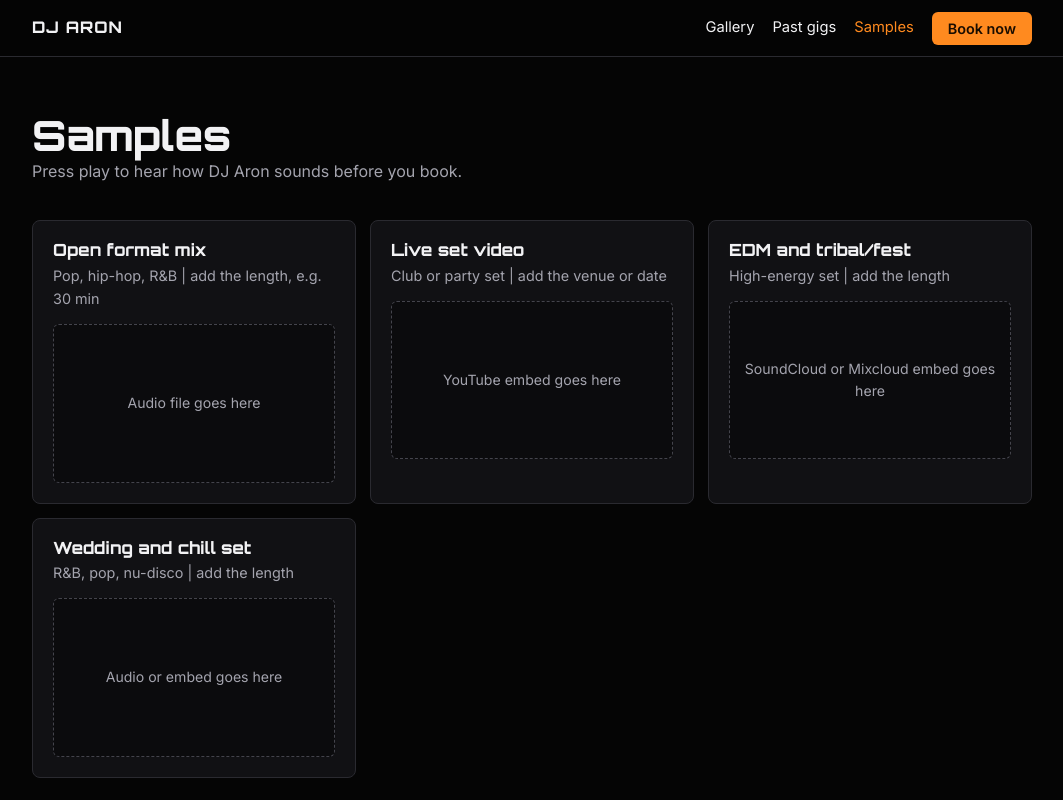
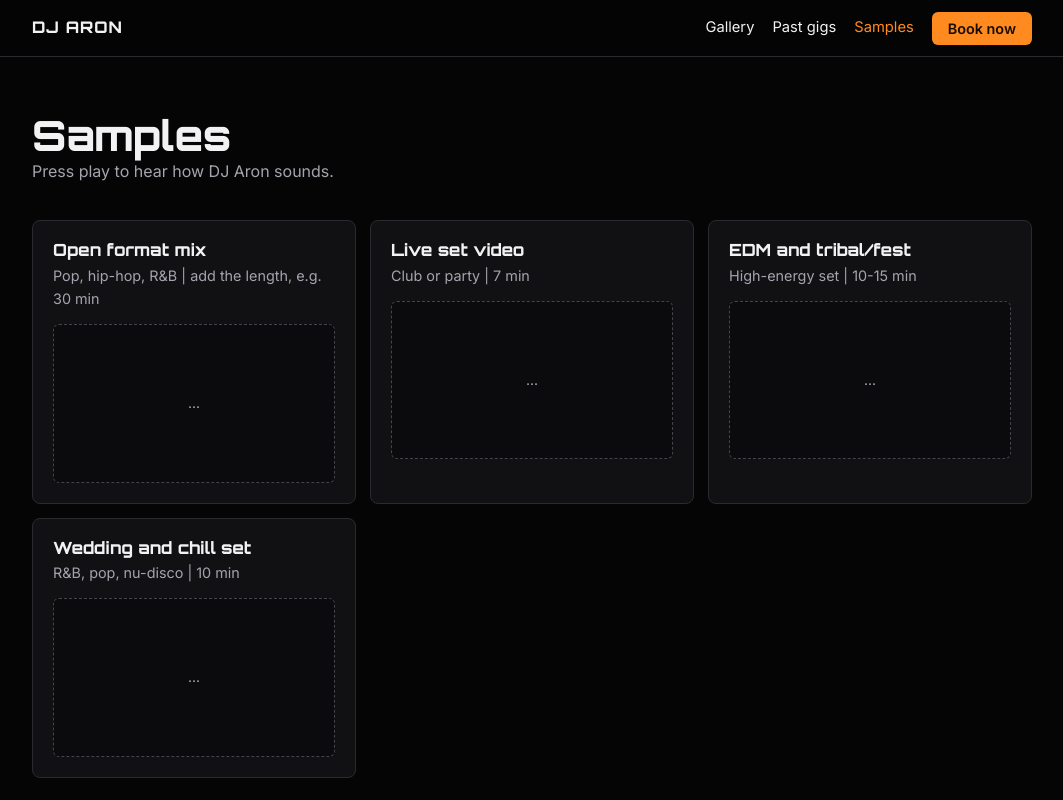
Before and after one commit to MaikaIDK/DJ-ARON, a plain HTML site: page samples.html in a window 1280 px wide. Shown: the top 800 px of the page, without its empty margins (108-1171 px from the left). Drawn offline with Linux system fonts and the light colour scheme.

Commit message:
Add files via upload

```diff
--- a/samples.html
+++ b/samples.html
@@ -23,7 +23,7 @@
   <header class="page-head">
     <div class="wrap">
       <h1 style="font-size:clamp(1.8rem,5vw,2.6rem)">Samples</h1>
-      <p>Press play to hear how DJ Aron sounds before you book.</p>
+      <p>Press play to hear how DJ Aron sounds.</p>
     </div>
   </header>
 
@@ -33,25 +33,25 @@
         <article class="sample">
           <h3>Open format mix</h3>
           <p class="meta">Pop, hip-hop, R&amp;B | add the length, e.g. 30 min</p>
-          <div class="slot">Audio file goes here</div>
+          <div class="slot">...</div>
         </article>
 
         <article class="sample">
           <h3>Live set video</h3>
-          <p class="meta">Club or party set | add the venue or date</p>
-          <div class="slot">YouTube embed goes here</div>
+          <p class="meta">Club or party | 7 min</p>
+          <div class="slot">...</div>
         </article>
 
         <article class="sample">
           <h3>EDM and tribal/fest</h3>
-          <p class="meta">High-energy set | add the length</p>
-          <div class="slot">SoundCloud or Mixcloud embed goes here</div>
+          <p class="meta">High-energy set | 10-15 min</p>
+          <div class="slot">...</div>
         </article>
 
         <article class="sample">
           <h3>Wedding and chill set</h3>
-          <p class="meta">R&amp;B, pop, nu-disco | add the length</p>
-          <div class="slot">Audio or embed goes here</div>
+          <p class="meta">R&amp;B, pop, nu-disco | 10 min</p>
+          <div class="slot">...</div>
         </article>
       </div>
     </div>
```
